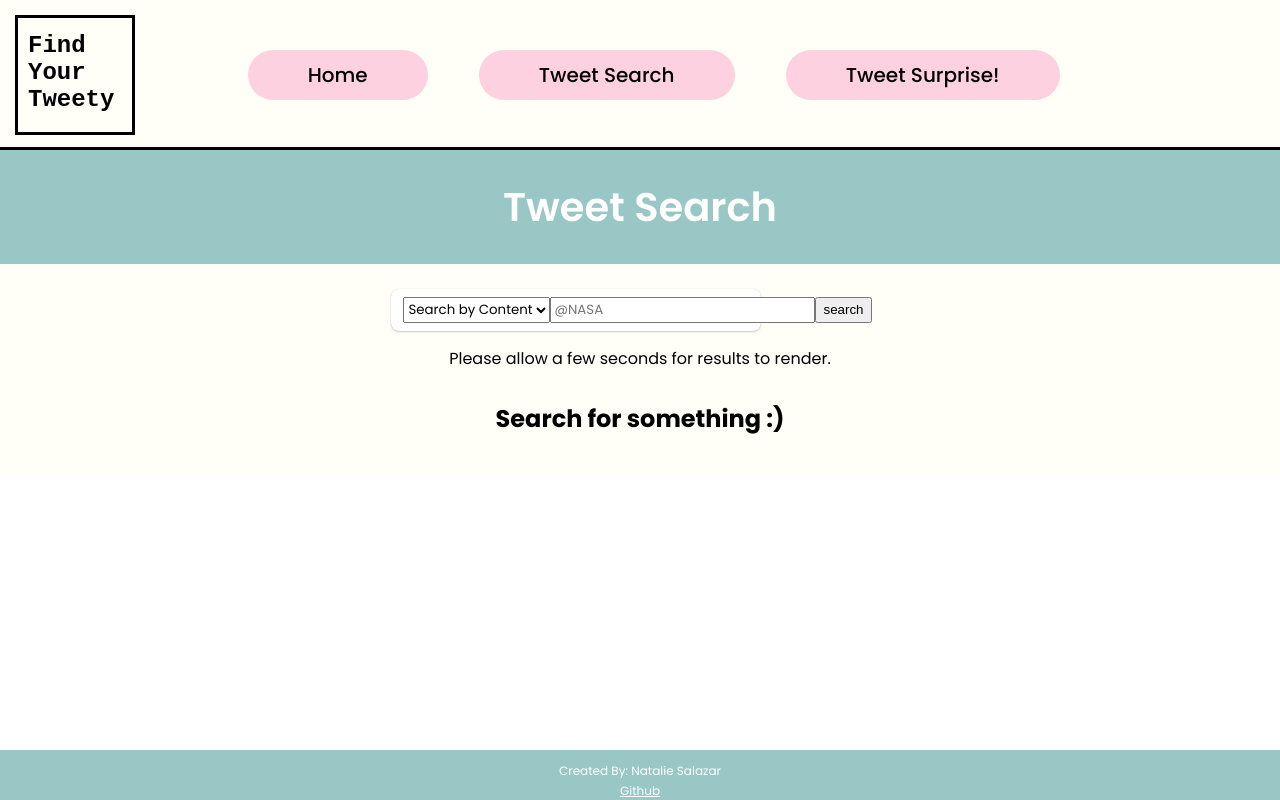
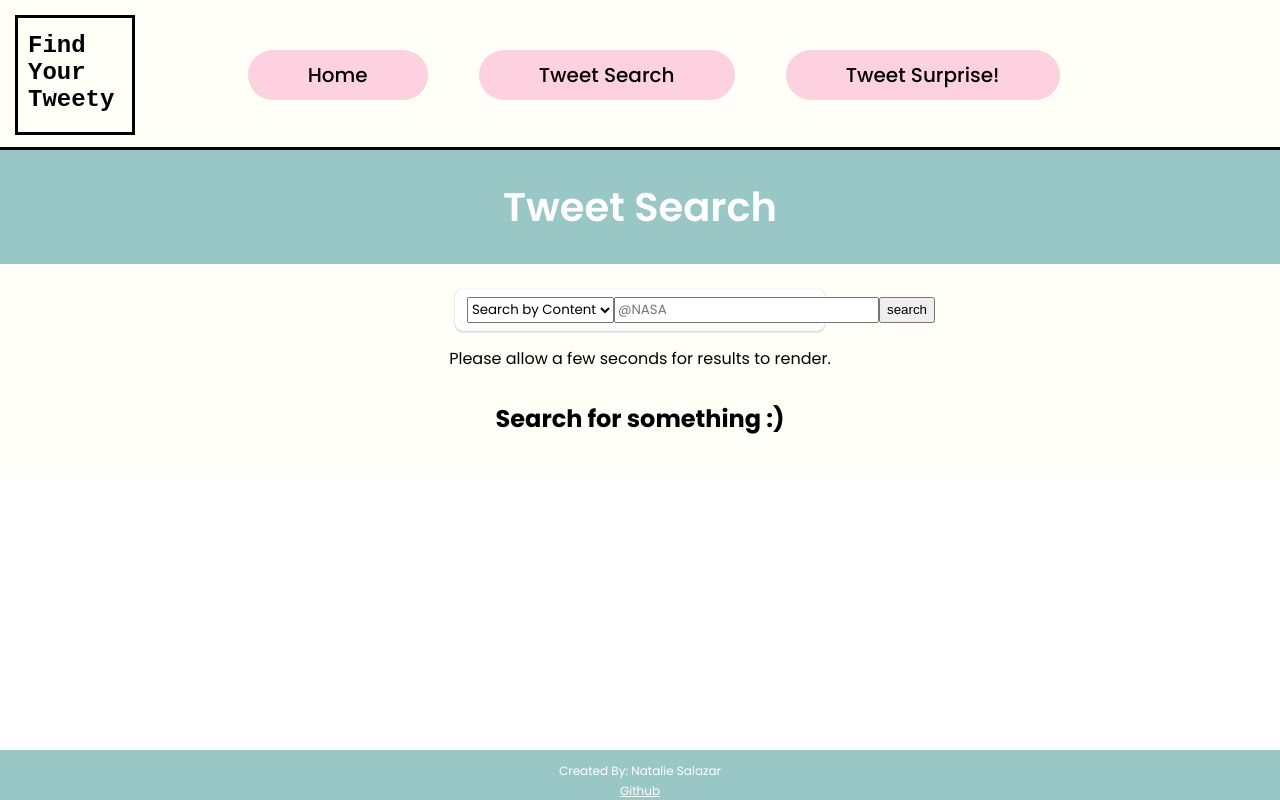
Before and after one commit to natsal33/twitter-showcase, a React app: page /tweet-search in a window 1280 px wide. Built offline with nearby package versions, Linux system fonts and the light colour scheme; a web font is replaced by a local one.

Commit message:
tweaked form placement on Tweet Search page

```diff
--- a/src/routes/tweet-search.css
+++ b/src/routes/tweet-search.css
@@ -1,6 +1,6 @@
 #search-form {
   font-family: "Poppins", sans-serif;
-  grid-column: 4/10;
+  grid-column: 5/9;
   width: 370px;
   grid-row: 1;
   display: inline-flex;
```
